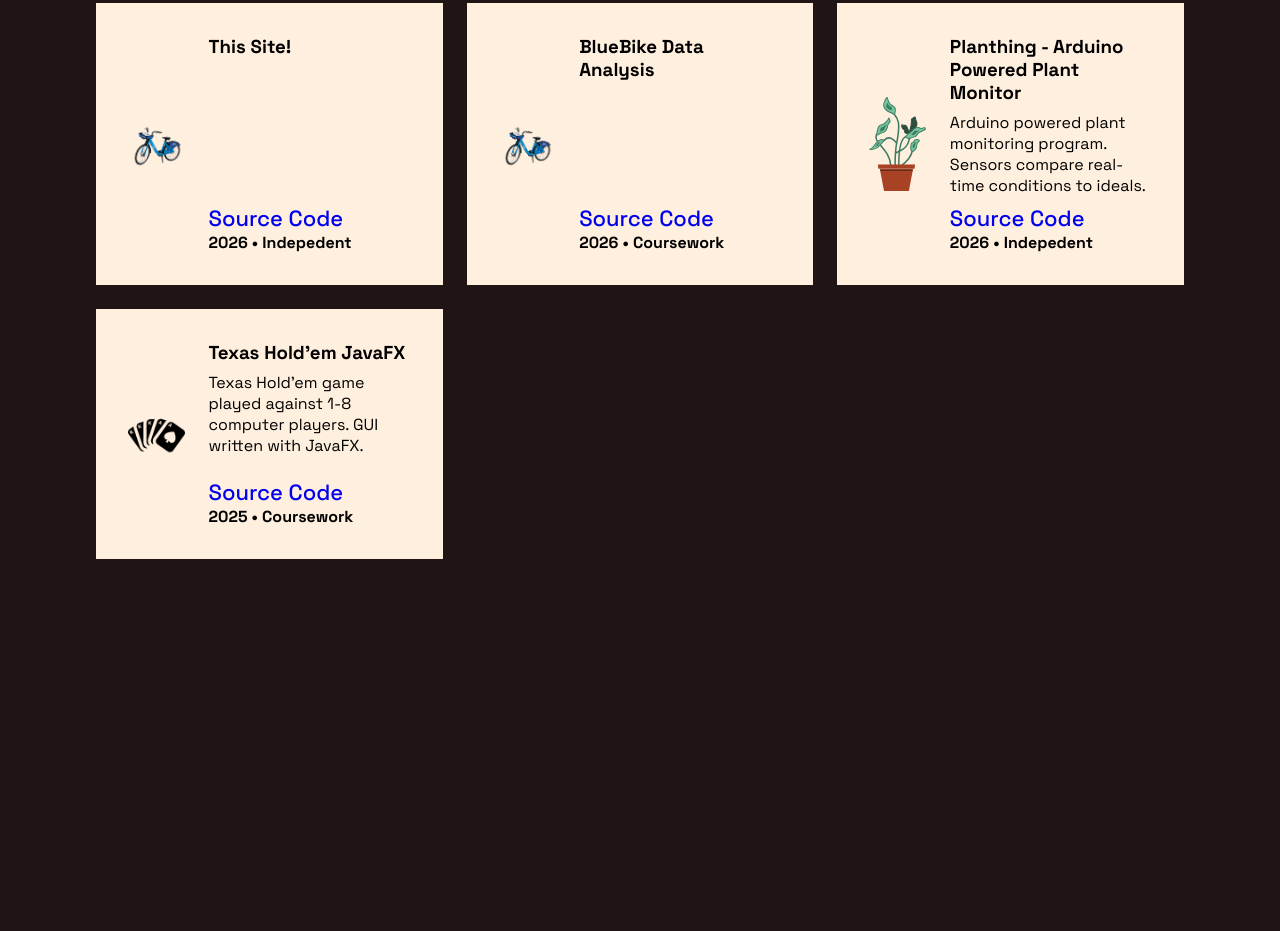
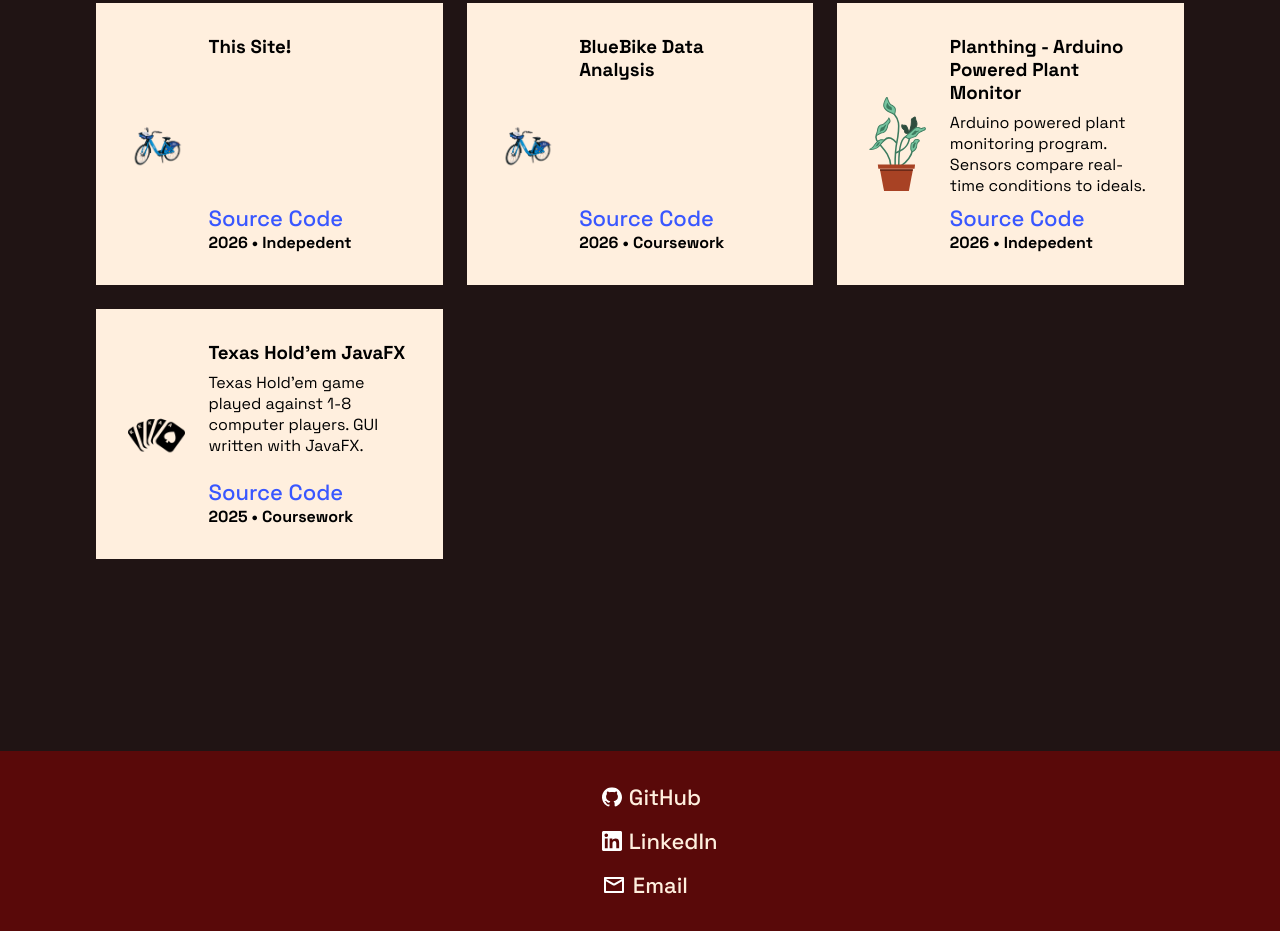
Before and after one commit to huck1ns/portfolio, a plain HTML site: page projects/index.html in a window 1280 px wide. Shown: the part 191-1122 px from the top of the page. Before the commit the page ends 800 px from the top, so only its background shows below. Drawn offline with Linux system fonts and the light colour scheme.

Commit message:
footer work

```diff
--- a/css/global.css
+++ b/css/global.css
@@ -42,6 +42,7 @@ a {
     text-decoration: none;
     font-weight: 500;
     font-size: clamp(1rem, 2vw, 1.375rem);
+    color: #3957ff;
 }
 
 .text {
@@ -102,6 +103,7 @@ a {
     gap: 1.5rem;
     width: 100%;
     margin-top: .75rem;
+    margin-bottom: 3rem;
 }
 
 .project-card {
@@ -170,6 +172,25 @@ h2 {
     font-size: 2rem;
 }
 
+footer .section {
+    justify-content: center;
+    flex-direction: column;
+}
+
+footer {
+    background-color: #590909;
+}
+
+footer .links {
+    flex-direction: column;
+    gap: 1rem;
+}
+
+footer a {
+    display: flex;
+    gap: 0.4rem;
+}
+
 
 @media (max-width: 45rem) {
     #hero {
--- a/css/projects.css
+++ b/css/projects.css
@@ -7,6 +7,7 @@
     display: grid;
     gap: 1.5rem;
     grid-template-columns: repeat(auto-fit, minmax(min(100%, 280px), 1fr));
+    margin-bottom: 8rem;
 }
 
 .project-card {
--- a/projects/index.html
+++ b/projects/index.html
@@ -31,6 +31,24 @@
             </div>
         </div>
     </section>
+    <footer>
+            <div class = "section">
+                <ul class = "links">
+                    <a class = "text" href = "https://github.com/huck1ns">
+                        <img src="../resources/github.svg" width= "20px">
+                        <span>GitHub</span>
+                    </a>
+                    <a class = "text" href = "https://linkedin.com/in/jackhuckins005">
+                        <img src="../resources/linkedin.svg" width= "20px">
+                        <span>LinkedIn</span>
+                    </a>
+                    <a class = "text" href = "mailto:jackdhuckins@gmail.com">
+                        <img src="../resources/email.svg" width= "24px">
+                        <span>Email</span>
+                    </a>
+                </ul>
+            </div>
+        </footer>
     <script type="module" src="../js/loadAll.js"></script>
 </body>
 </html>
```
Also changed, not shown: index.html (+18 -3 lines), resources/email.svg (added), resources/github.svg (added), resources/linkedin.svg (added).
